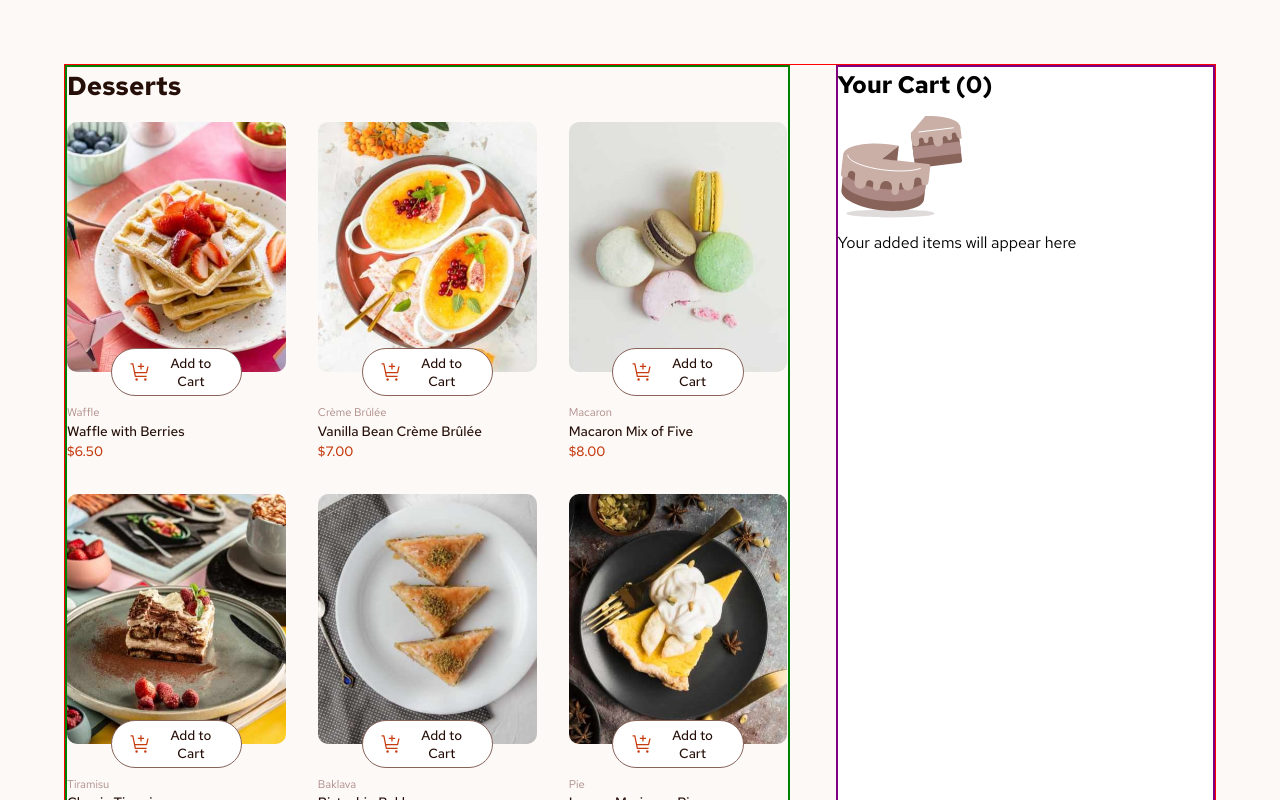
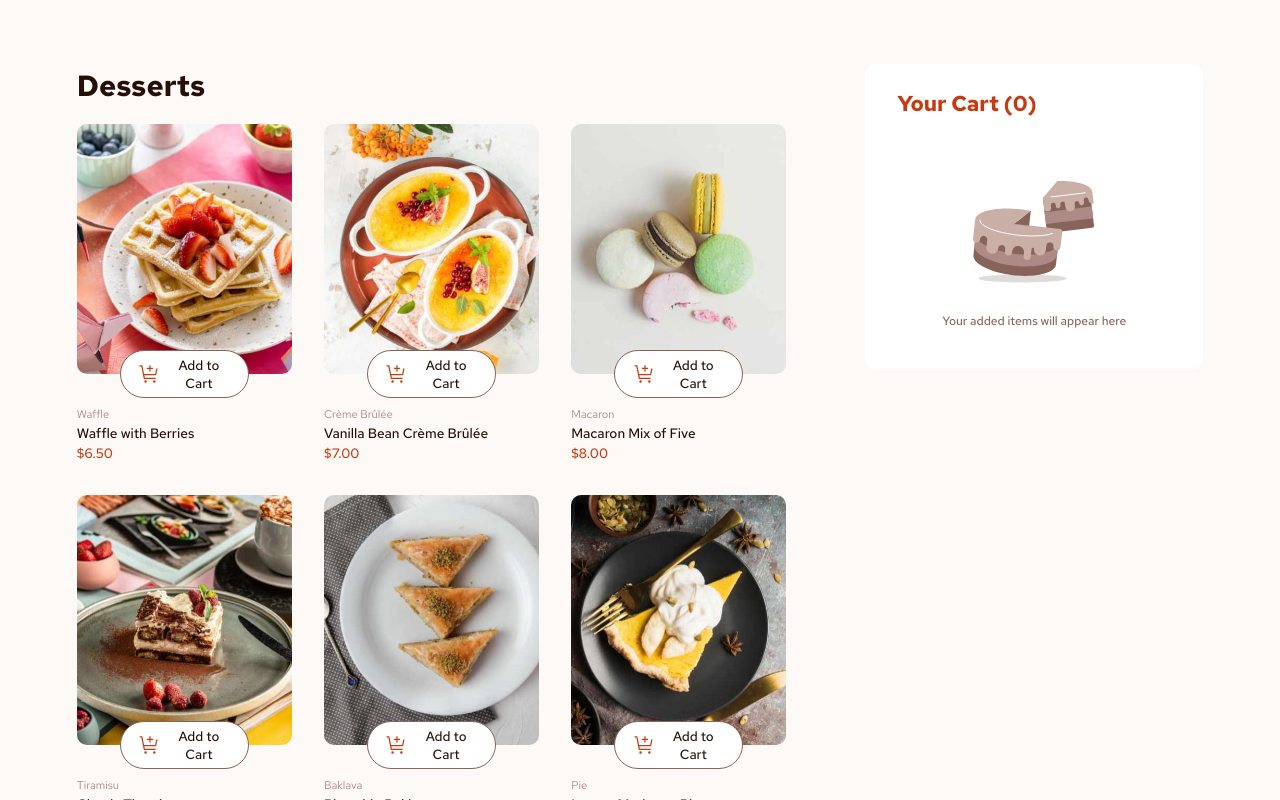
Before and after one commit to winniffy/product-list-cart, a React (Vite) app: page / in a window 1280 px wide. Shown: the top 800 px of the page. Built offline with nearby package versions, Linux system fonts and the light colour scheme.

Commit message:
style cart

```diff
--- a/src/components/Cart.css
+++ b/src/components/Cart.css
@@ -1,23 +1,132 @@
-.cart_item-container {
-    outline: 2px solid red;
-    padding-block: 2rem;
+.cart_container {
+    border-radius: 12px;
+    background-color: #fff;
+    padding: 1.5rem 2rem 2.5rem;
 }
 
-.confirm-cart_item-container {
-    outline: 2px solid red;
+.cart_container-header {
+    color: var(--red);
+    font-size: 1.35rem;
+}
+
+.cart_container-empty {
+    display: grid;
+    place-items: center;
+    margin-top: 3rem;
+}
+
+.cart_container-empty_text {
+    font-size: .75rem;
+    font-weight: 500;
+    color: var(--rose500);
+    margin-top: 1rem;
+}
+
+.cart_item-container {
+    border-bottom: 1px solid var(--rose100);
+    padding-top: 1.5rem;
     display: flex;
     align-items: center;
     justify-content: space-between;
-    padding: 1rem;
 }
 
-.desserts_img-thumbnail {
-    border: 2px solid purple;
-    width: 50px;
+.cart_item-container_left {
+    /* outline: 1px solid red; */
 }
 
-.confirm-cart_inner-flex_bottom {
+.cart_item-container_left-inner {
     display: flex;
     align-items: center;
-    gap: 2rem;
+    gap: 1rem;
+    margin: .4rem 0 1rem;
 }
+
+.cart_item-name {
+    font-size: 0.875rem;
+    font-weight: 600;
+    color: var(--rose900);
+}
+
+.cart_font-size {
+    font-size: 0.875rem;
+}
+
+.cart_item-quantity {
+    color: var(--red);
+    font-weight: 600;
+}
+
+.cart_item-price {
+    color: var(--rose500)
+}
+
+.cart_item-total {
+    color: var(--rose500);
+    font-weight: 500;
+}
+
+.cart_item-remove_btn {
+    border-radius: 50%;
+    padding: .2rem;
+    background-color: transparent;
+    border: 2px solid var(--rose300);
+    display: flex;
+    align-items: center;
+    justify-content: center;
+}
+
+.total_flex {
+    display: flex;
+    align-items: center;
+    justify-content: space-between;
+    margin-block: 1rem;
+}
+
+.total_text {
+    font-size: .8rem;
+    color: var(--rose500);
+    font-weight: 550;
+}
+
+.total_amount {
+    font-size: 1.25rem;
+    color: var(--rose900);
+}
+
+.carbon_neutral {
+    background-color: var(--rose50);
+    display: flex;
+    align-items: center;
+    justify-content: center;
+    border-radius: 8px;
+    gap: .5rem;
+    padding-block: .85rem;
+}
+
+.carbon_text {
+    font-size: .75rem;
+    color: var(--rose500);
+}
+
+.carbon_text-bold {
+    font-weight: 650;
+}
+
+.confirm_btn {
+    background-color: var(--red);
+    margin-top: 1.5rem;
+    color: #fff;
+    width: 100%;
+    border-radius: 25px;
+    font-weight: 600;
+    padding-block: .9rem;
+    transition: .2s all ease-in-out;
+}
+
+.confirm_btn:hover {
+    background-color: rgb(136, 9, 0);
+}
+
+
+
+/* confirmation cart */
--- a/src/components/Cart.jsx
+++ b/src/components/Cart.jsx
@@ -7,24 +7,29 @@ import { useState } from "react";
 
 const Cart = ({cartItems, clearItem, totalAmount, resetApp}) => {
 
+    // confirmation modal state
     const [showConfirm, setShowConfirm] = useState(false);
 
+    // confirmation modal function
     function toggleConfirmationModal() {
         setShowConfirm(!showConfirm)
     }
 
   return (
-    <div>
-        <h2>Your Cart ({cartItems.length})</h2>
+    <div className="cart_container">
+        <h2 className="cart_container-header">Your Cart ({cartItems.length})</h2>
+
+        {/* show empty cart illustration */}
         {
             cartItems.length === 0 ? (
-                <>
+                <article className="cart_container-empty">
                     <img src={emptyIllustration} alt="empty illustration image" />
-                    <p>Your added items will appear here</p>
-                </>
+                    <p className="cart_container-empty_text">Your added items will appear here</p>
+                </article>
             ) : (
+
+                // show cart items
                 cartItems.map((item) => {
-                    // console.log(cartItems)
                     return (
                         <CartItem key={item.id} item={item} clearItem={clearItem} />
                     )
@@ -35,11 +40,14 @@ const Cart = ({cartItems, clearItem, totalAmount, resetApp}) => {
         {
             cartItems.length === 0 ? '' : (
                 <>
-                    <h2>{`$${totalAmount.toFixed(2)}`}</h2>
+                    <span className="total_flex">
+                        <p className="total_text">Order Total</p>
+                        <h2 className="total_amount">{`$${totalAmount.toFixed(2)}`}</h2>
+                    </span>
 
                     <article className="carbon_neutral">
                         <img src={carbonNeutralIcon} alt="carbon neutral icon" />
-                        <p className="carbon_text">This is a carbon-neutral delivery</p>
+                        <p className="carbon_text">This is a <span className="carbon_text-bold">carbon-neutral</span> delivery </p>
                     </article>
 
                     <button className="confirm_btn" onClick={toggleConfirmationModal} >
--- a/src/components/CartItem.jsx
+++ b/src/components/CartItem.jsx
@@ -1,6 +1,5 @@
 import removeIcon from '/images/icon-remove-item.svg';
 import './Cart.css';
-
 
 const CartItem = ({item, clearItem}) => {
 
@@ -8,13 +7,21 @@ const CartItem = ({item, clearItem}) => {
 
   return (
     <div className='cart_item-container'>
+      <article className="cart_item-container_left">
         <p className='cart_item-name'>{item.name}</p>
-        <p className="cart_item-price">{`$${item.price.toFixed(2)}`}</p>
-        <p>{item.quantity}</p>
-        <p>{itemTotalAmount}</p>
-        <button onClick={() => clearItem(item.id)}>
-            <img src={removeIcon} alt="remove item icon" />
-        </button>
+        <span className="cart_item-container_left-inner">
+          <p className='cart_item-quantity cart_font-size'>{`${item.quantity}x`}</p>
+          <p className="cart_item-price cart_font-size">{`@ $${item.price.toFixed(2)}`}</p>
+          <p className='cart_item-total cart_font-size'>{itemTotalAmount}</p>
+        </span>
+
+      </article>
+
+      <button className='cart_item-remove_btn' onClick={() => clearItem(item.id)}>
+          <img src={removeIcon} alt="remove item icon" />
+          {/* <TiDeleteOutline /> */}
+          {/* <FaTimes /> */}
+      </button>
     </div>
   )
 }
--- a/src/components/Confirmation.css
+++ b/src/components/Confirmation.css
@@ -11,11 +11,35 @@
 }
 
 .confirm_box {
-    border: 2px solid blue;
     border-radius: 10px;
     background-color: #fff;
     z-index: 100;
-    min-width: 400px;
+    min-width: 500px;
     margin: auto;
+    padding: 1.5rem 2rem;
+}
+
+.confirm_cart-bg {
+    background-color: var(--rose50);
     padding: 1rem;
+    border-radius: 8px;
 }
+
+.confirm-cart_item-container {
+    display: flex;
+    align-items: center;
+    justify-content: space-between;
+    border-bottom: 1px solid var(--rose100);
+    padding-block: 1rem;
+}
+
+.desserts_img-thumbnail {
+    border-radius: 5px;
+    width: 50px;
+}
+
+.confirm-cart_inner-flex_bottom {
+    display: flex;
+    align-items: center;
+    gap: 2rem;
+}
--- a/src/components/Confirmation.jsx
+++ b/src/components/Confirmation.jsx
@@ -1,5 +1,6 @@
 import ConfirmCart from './ConfirmCart';
 import './Confirmation.css';
+import confirmedIcon from '/images/icon-order-confirmed.svg';
 
 import products from '../data.json';
 
@@ -14,12 +15,15 @@ const Confirmation = ({cartItems, toggleConfirmationModal, resetApp}) => {
   return (
     <section className='confirm_overlay'>
         <div className="confirm_box">
+            <img src={confirmedIcon} alt="confirmed icon" />
             <h2>Order Confirmed</h2>
             <p>We hope you enjoy your food!</p>
-        { cartItems.map((item) =>
-            <ConfirmCart key={item.id} item={item} products={products} />
-            )
-        }
+        <div className="confirm_cart-bg">
+            { cartItems.map((item) =>
+                <ConfirmCart key={item.id} item={item} products={products} />
+                )
+            }
+        </div>
         <button onClick={resetAll} >
             Start New Order
         </button>
--- a/src/components/Desserts.css
+++ b/src/components/Desserts.css
@@ -3,7 +3,7 @@
 }
 
 .desserts_header {
-    font-size: 1.625rem;
+    font-size: 1.825rem;
     color: var(--rose900);
     margin-bottom: 1rem;
 }
--- a/src/index.css
+++ b/src/index.css
@@ -52,8 +52,8 @@ a, li {
 
 /* container */
 .container {
-  border: 1px solid red;
-  margin: 5%;
+  /* border: 1px solid red; */
+  margin: 5% 6%;
   display: flex;
   /* align-items: center; */
   justify-content: space-between;
@@ -61,13 +61,13 @@ a, li {
 
 .left_container {
   width: 63%;
-  border: 2px solid green;
+  /* border: 2px solid green; */
 }
 
 .right_container {
-  border: 2px solid purple;
-  width: 33%;
-  background-color: #fff;
+  /* border: 2px solid purple; */
+  width: 30%;
+  /* background-color: #fff; */
   /* position: fixed;
   right: 5%; */
 }
```
Also changed, not shown: src/components/ConfirmCart.jsx (+4 -5 lines).
